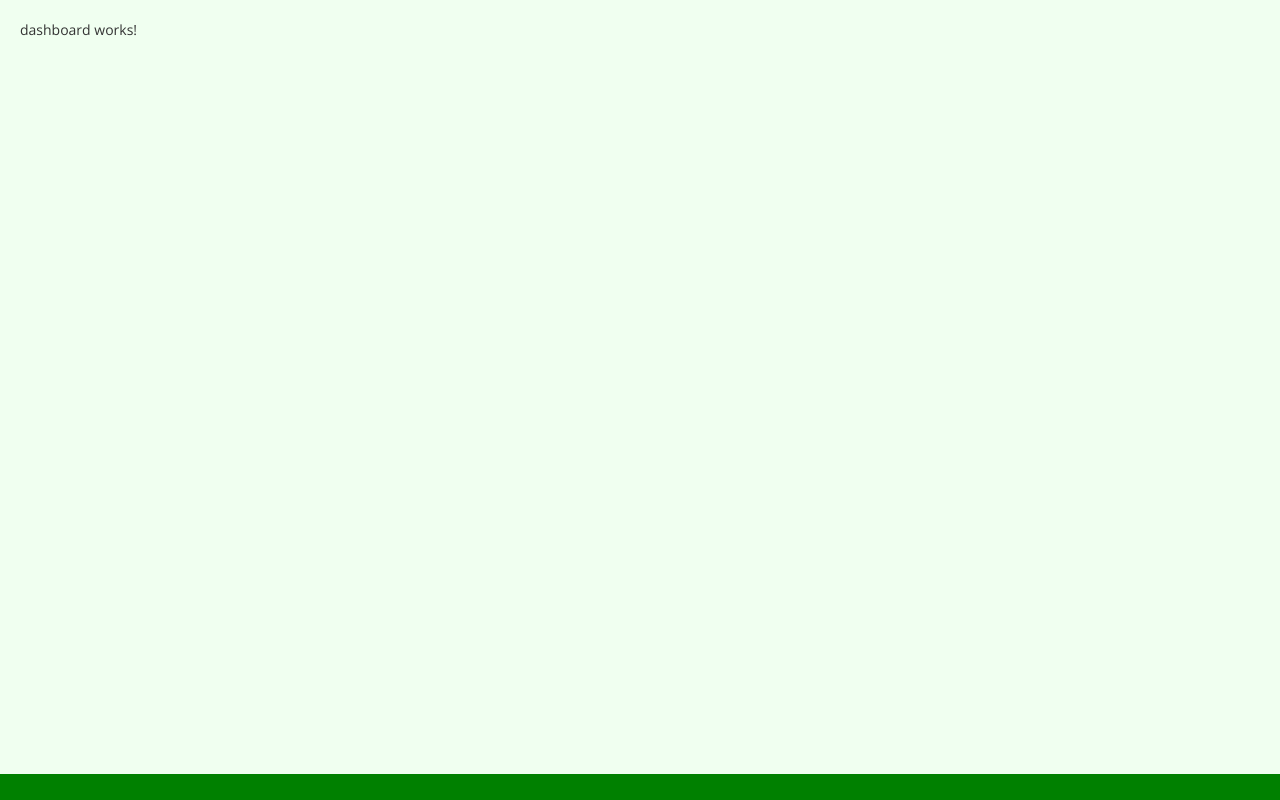
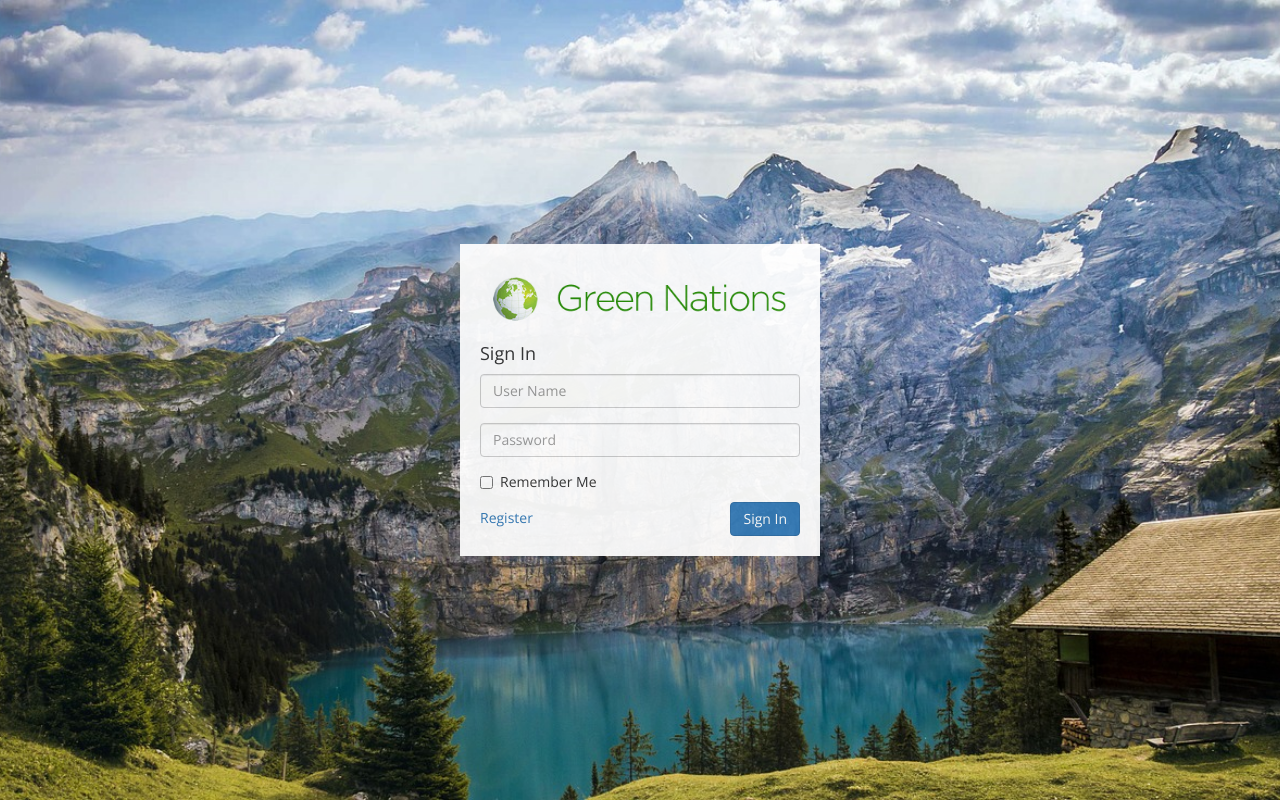
Before and after one commit to blondfro/green-nation-crud-training, an Angular app: page / in a window 1280 px wide. Built offline with nearby package versions, Linux system fonts and the light colour scheme.

Commit message:
created authentication and sign-in components.  setup the sign-in view to use a template driven form.
modified the app routing to have child routes for certain features.

```diff
--- a/src/app/app.component.html
+++ b/src/app/app.component.html
@@ -1 +1 @@
-<fw-framework-body></fw-framework-body>
+<router-outlet></router-outlet>
--- a/src/app/app.module.ts
+++ b/src/app/app.module.ts
@@ -11,6 +11,7 @@ import { SettingsComponent } from './settings/settings.component';
 import { CountryDetailComponent } from './country-detail/country-detail.component';
 import { CountryListComponent } from './country-list/country-list.component';
 import { CountryMaintComponent } from './country-maint/country-maint.component';
+import { AuthenticatedUserComponent } from './authenticated-user/authenticated-user.component';
 
 
 @NgModule({
@@ -21,7 +22,8 @@ import { CountryMaintComponent } from './country-maint/country-maint.component';
     SettingsComponent,
     CountryDetailComponent,
     CountryListComponent,
-    CountryMaintComponent
+    CountryMaintComponent,
+    AuthenticatedUserComponent
   ],
   imports: [
     BrowserModule,
--- /dev/null
+++ b/src/app/authenticated-user/authenticated-user.component.html
@@ -0,0 +1 @@
+<fw-framework-body></fw-framework-body>
--- /dev/null
+++ b/src/app/authenticated-user/authenticated-user.component.ts
@@ -0,0 +1,15 @@
+import { Component, OnInit } from '@angular/core';
+
+@Component({
+  selector: 'app-authenticated-user',
+  templateUrl: './authenticated-user.component.html',
+  styleUrls: ['./authenticated-user.component.css']
+})
+export class AuthenticatedUserComponent implements OnInit {
+
+  constructor() { }
+
+  ngOnInit() {
+  }
+
+}
--- a/src/fw/fw.module.ts
+++ b/src/fw/fw.module.ts
@@ -1,5 +1,6 @@
 import { NgModule } from '@angular/core';
 import { CommonModule } from '@angular/common';
+import {FormsModule} from '@angular/forms';
 
 import {FrameworkBodyComponent} from './framework-body/framework-body.component';
 import {ContentComponent} from './content/content.component';
@@ -15,11 +16,13 @@ import {MenuComponent} from './menus/menu/menu.component';
 import {MenuItemComponent} from './menus/menu-item/menu-item.component';
 import {RouterModule} from '@angular/router';
 import {PopupMenuComponent} from './menus/popup-menu/popup-menu.component';
+import {SignInComponent} from './users/sign-in/sign-in.component';
 
 @NgModule({
   imports: [
     CommonModule,
-    RouterModule
+    RouterModule,
+    FormsModule,
   ],
   declarations: [
     FrameworkBodyComponent,
@@ -32,6 +35,7 @@ import {PopupMenuComponent} from './menus/popup-menu/popup-menu.component';
     MenuComponent,
     MenuItemComponent,
     PopupMenuComponent,
+    SignInComponent,
   ],
   providers: [
     FrameworkConfigService,
--- /dev/null
+++ b/src/fw/users/sign-in/sign-in.component.css
@@ -0,0 +1,28 @@
+:host {
+  display: flex;
+  align-items: center;
+  justify-content: center;
+  height: 100vh;
+  width: 100vw;
+  background-image: url('../../../assets/mountains.jpg');
+  background-position:  center center;
+  background-size: cover;
+}
+
+.sign-in-form {
+  min-width: 300px;
+  background-color: white;
+  opacity: .93;
+  padding: 20px;
+}
+
+a {
+  line-height: 32px;
+}
+button {
+  float: right;
+}
+
+.message {
+  float: right;
+}
--- /dev/null
+++ b/src/fw/users/sign-in/sign-in.component.html
@@ -0,0 +1,33 @@
+<div class="sign-in-form">
+  <img src="./assets/logo.png" width="320" />
+  <h4>Sign In</h4>
+  <form #signInForm="ngForm" (ngSubmit)="onSubmit(signInForm)" novalidate>
+    <div class="form-group">
+      <input class="form-control" name="username" required placeholder="User Name" ngModel #username="ngModel" />
+      <div [hidden]="username.valid || username.pristine" class="alert alert-danger">
+        User Name is required.
+      </div>
+    </div>
+    <div class="form-group">
+      <input class="form-control" name="password" required type="password"  placeholder="Password" ngModel #password="ngModel"/>
+      <div [hidden]="password.valid || password.pristine" class="alert alert-danger">
+        Password is required.
+      </div>
+    </div>
+    <div class="checkbox">
+      <label>
+        <input type="checkbox" name="rememberMe" ngModel /> Remember Me
+      </label>
+    </div>
+    <div *ngIf="formError" class="alert alert-danger">
+      {{ formError }}
+    </div>
+    <div *ngIf="!submitting">
+      <a routerLink="/register">Register</a>
+      <button type="submit" class="btn btn-primary">Sign In</button>
+    </div>
+    <div *ngIf="submitting">
+      <p class="message">Signing In...</p>
+    </div>
+  </form>
+</div>
--- /dev/null
+++ b/src/fw/users/sign-in/sign-in.component.ts
@@ -0,0 +1,18 @@
+import { Component, OnInit } from '@angular/core';
+
+@Component({
+  selector: 'fw-sign-in',
+  templateUrl: './sign-in.component.html',
+  styleUrls: ['./sign-in.component.css']
+})
+export class SignInComponent implements OnInit {
+
+  formError: string;
+  submitting = false;
+
+  constructor() { }
+
+  ngOnInit() {
+  }
+
+}
```
Also changed, not shown: src/app/app.routing.ts (+13 -7 lines), src/app/authenticated-user/authenticated-user.component.css (added), src/assets/mountains.jpg (added).
